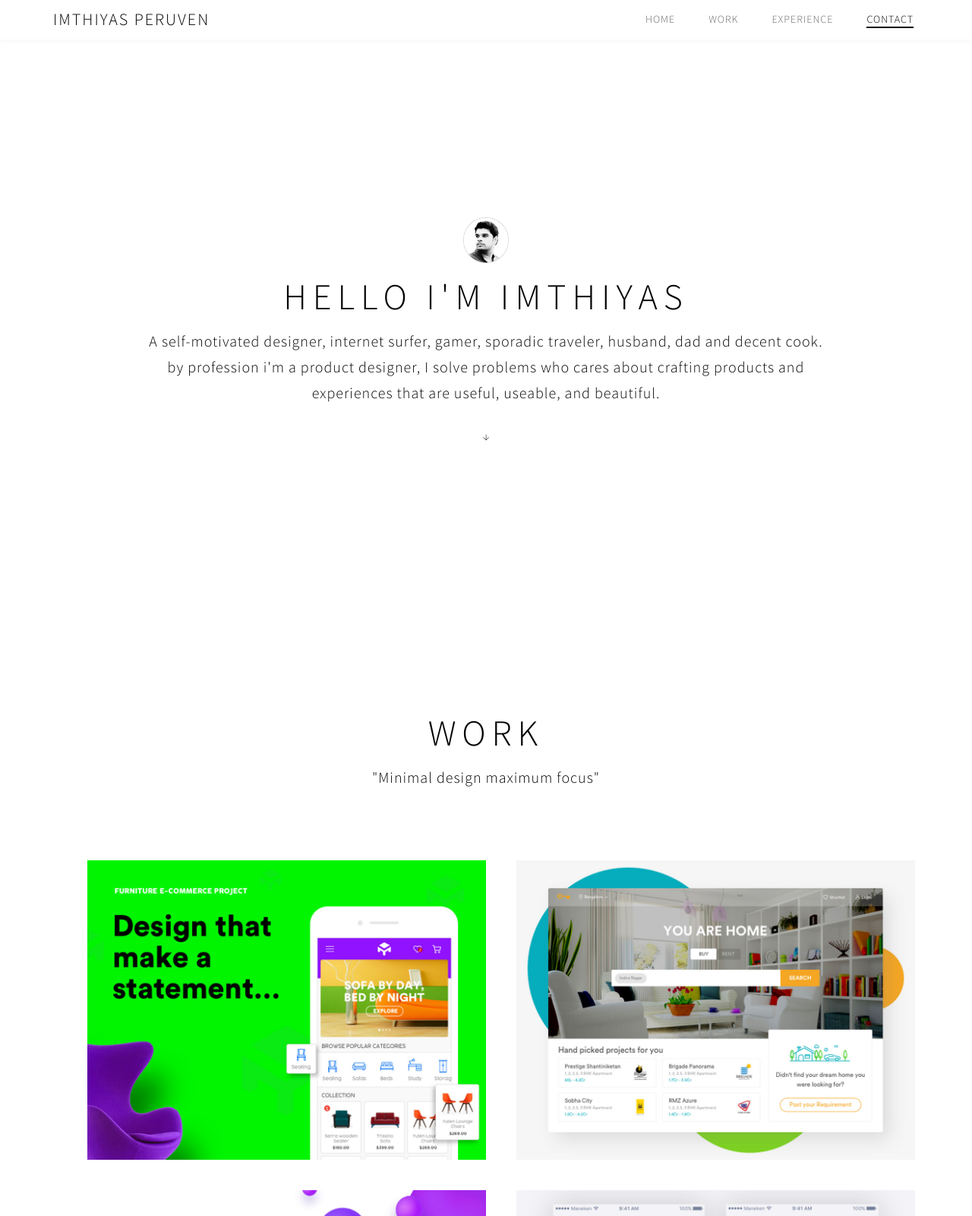
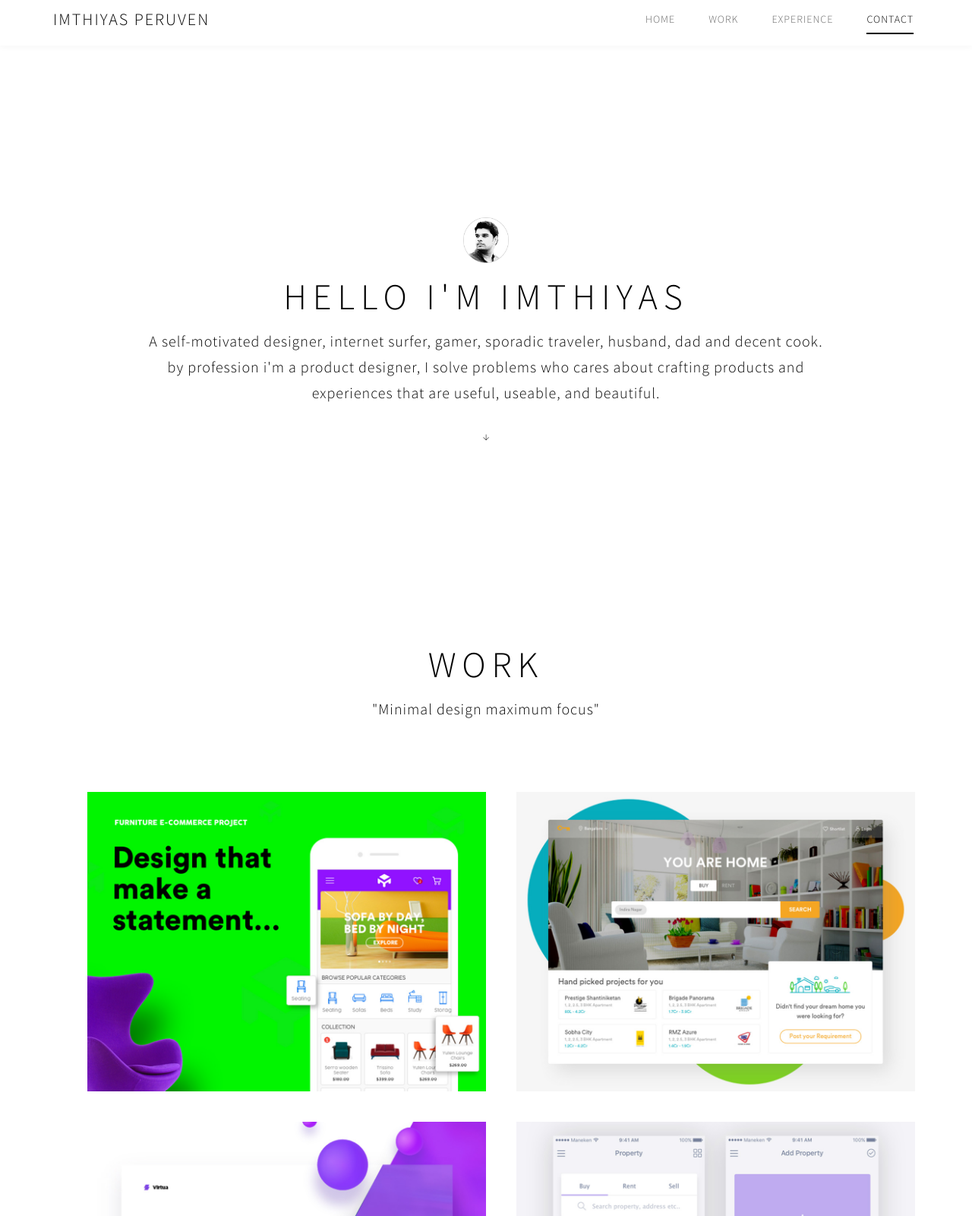
Before and after one commit to imthiyasp/imthiyasp.github.io, a plain HTML site: page index.html in a window 1280 px wide. Shown: the top 1600 px of the page at 76% size. Drawn offline with Linux system fonts and the light colour scheme.

Commit message:
Add files via upload

```diff
--- a/css/component.css
+++ b/css/component.css
@@ -136,7 +136,7 @@
 
 @media screen and (max-width: 31.5em) {
 	.grid {
-		padding: 10px 10px 100px 10px;
+		padding: 10px 10px 40px 10px;
 	}
 	.grid li {
 		width: 100%;
--- a/css/style.css
+++ b/css/style.css
@@ -128,7 +128,7 @@ a:hover, a:active, a:focus {
 }
 
 #about .section-title {
-  padding-top: 82px;
+  padding-top: 62px;
 }
 
 #about .section-title h1 {
@@ -139,8 +139,8 @@ a:hover, a:active, a:focus {
 #about,
 #gallery,
 #contact {
-  padding-top: 120px;
-  padding-bottom: 120px;
+  padding-top: 30px;
+  padding-bottom: 30px;
   position: relative;
 }
 
@@ -243,7 +243,7 @@ a:hover, a:active, a:focus {
 .navbar-default .navbar-nav li a span {
   position: relative;
   display: block;
-  padding-bottom: 2px;
+  padding-bottom: 10px;
 }
 
 .navbar-default .navbar-nav li a span:before {
```
